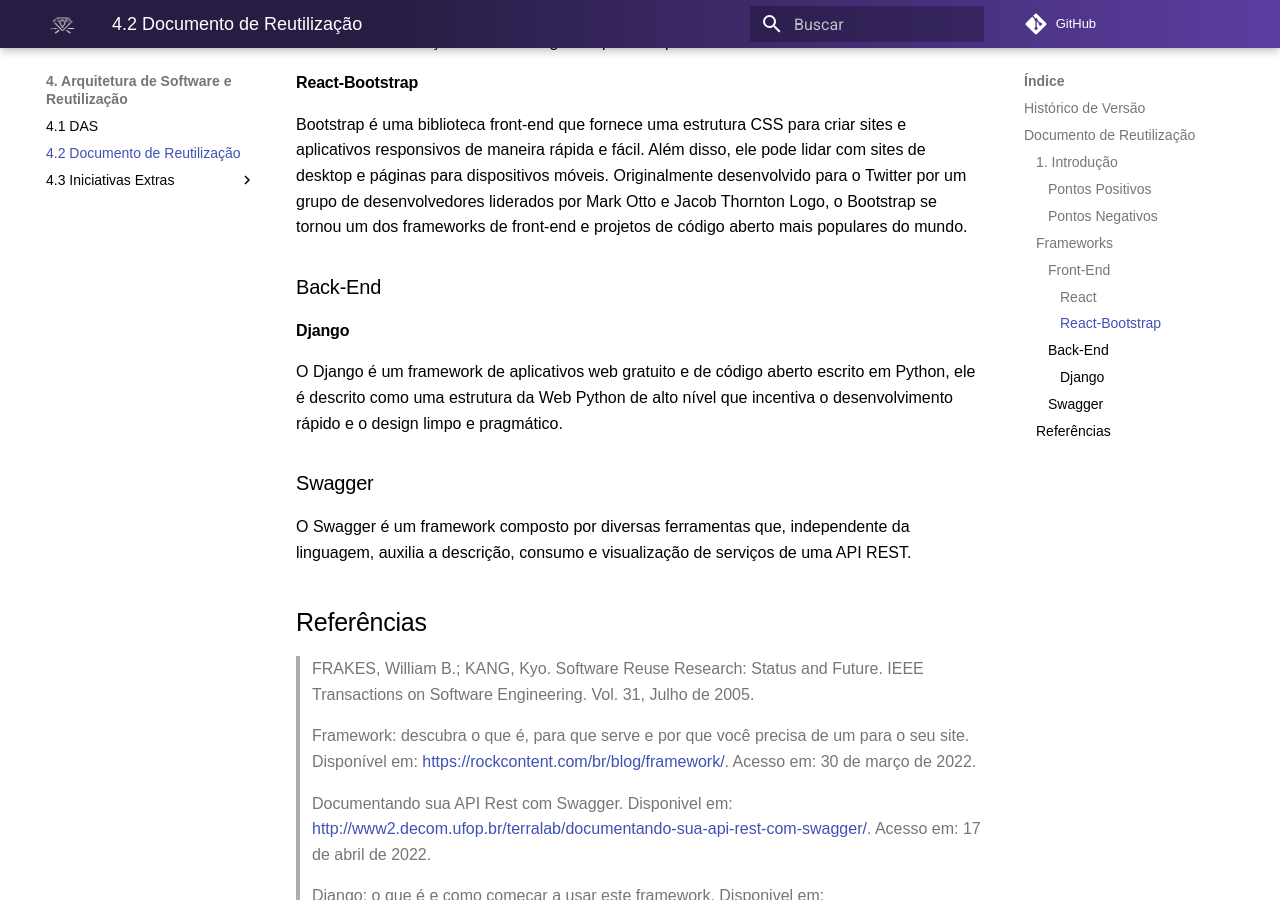
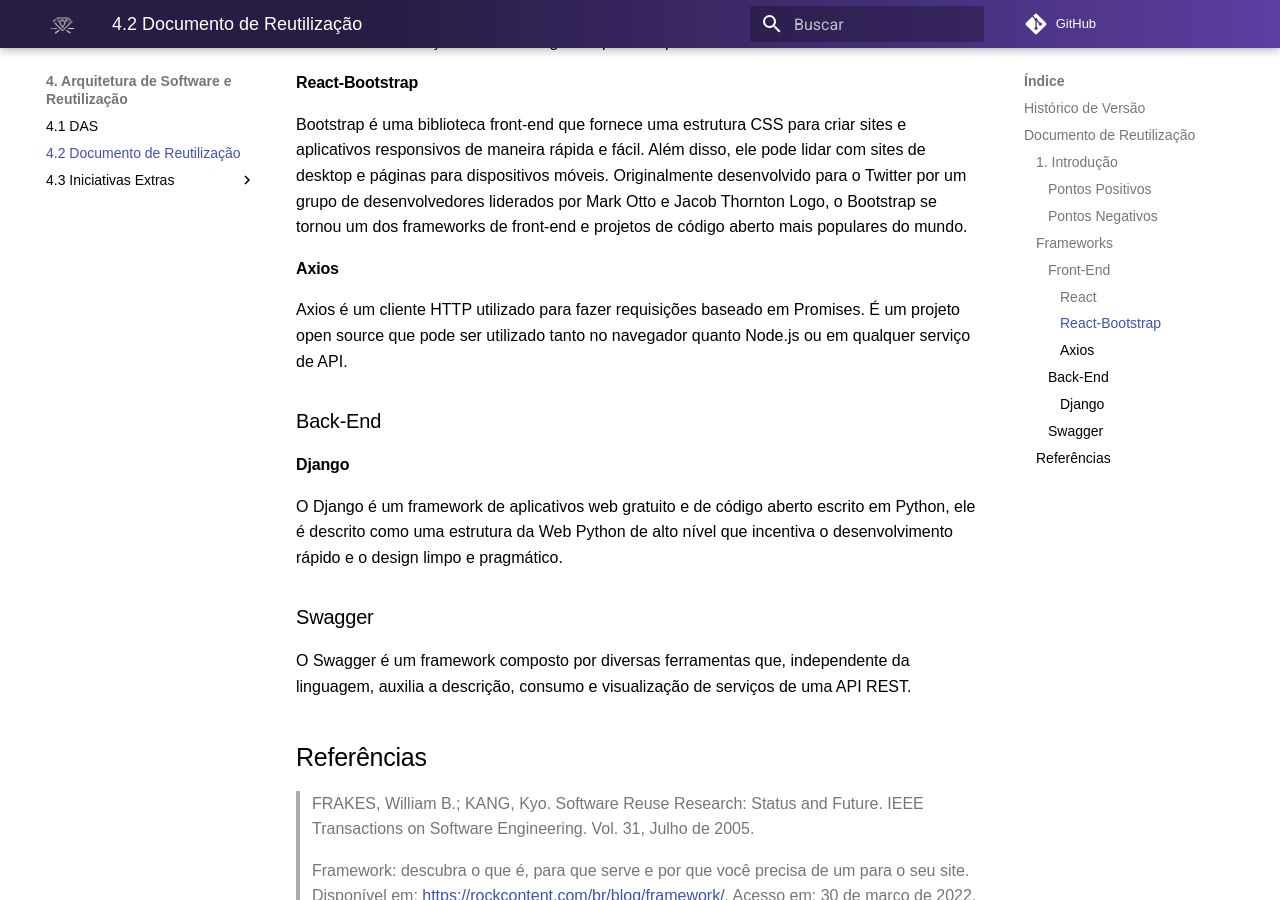
Before and after one commit to UnBArqDsw2021-2/2021.2_G7_-AluguelKitsFesta, an MkDocs documentation site: the page built from docs/arquitetura/reutilizacao.md, in a window 1280 px wide and 900 px high, scrolled down 1289 px. Built offline with MkDocs 1.6.1 and Material for MkDocs 9.7.7, drawn with Linux system fonts in a browser that asks for light colours; comment, search, counter and statistics services are not loaded.

Commit message:
adding axios topic in the reutilization document

```diff
--- a/docs/arquitetura/reutilizacao.md
+++ b/docs/arquitetura/reutilizacao.md
@@ -36,6 +36,10 @@
 
 Bootstrap é uma biblioteca front-end que fornece uma estrutura CSS para criar sites e aplicativos responsivos de maneira rápida e fácil. Além disso, ele pode lidar com sites de desktop e páginas para dispositivos móveis. Originalmente desenvolvido para o Twitter por um grupo de desenvolvedores liderados por Mark Otto e Jacob Thornton Logo, o Bootstrap se tornou um dos frameworks de front-end e projetos de código aberto mais populares do mundo.
 
+#### Axios
+
+Axios é um cliente HTTP utilizado para fazer requisições baseado em Promises. É um projeto open source que pode ser utilizado tanto no navegador quanto Node.js ou em qualquer serviço de API.
+
 ### Back-End
 
 #### Django
```
